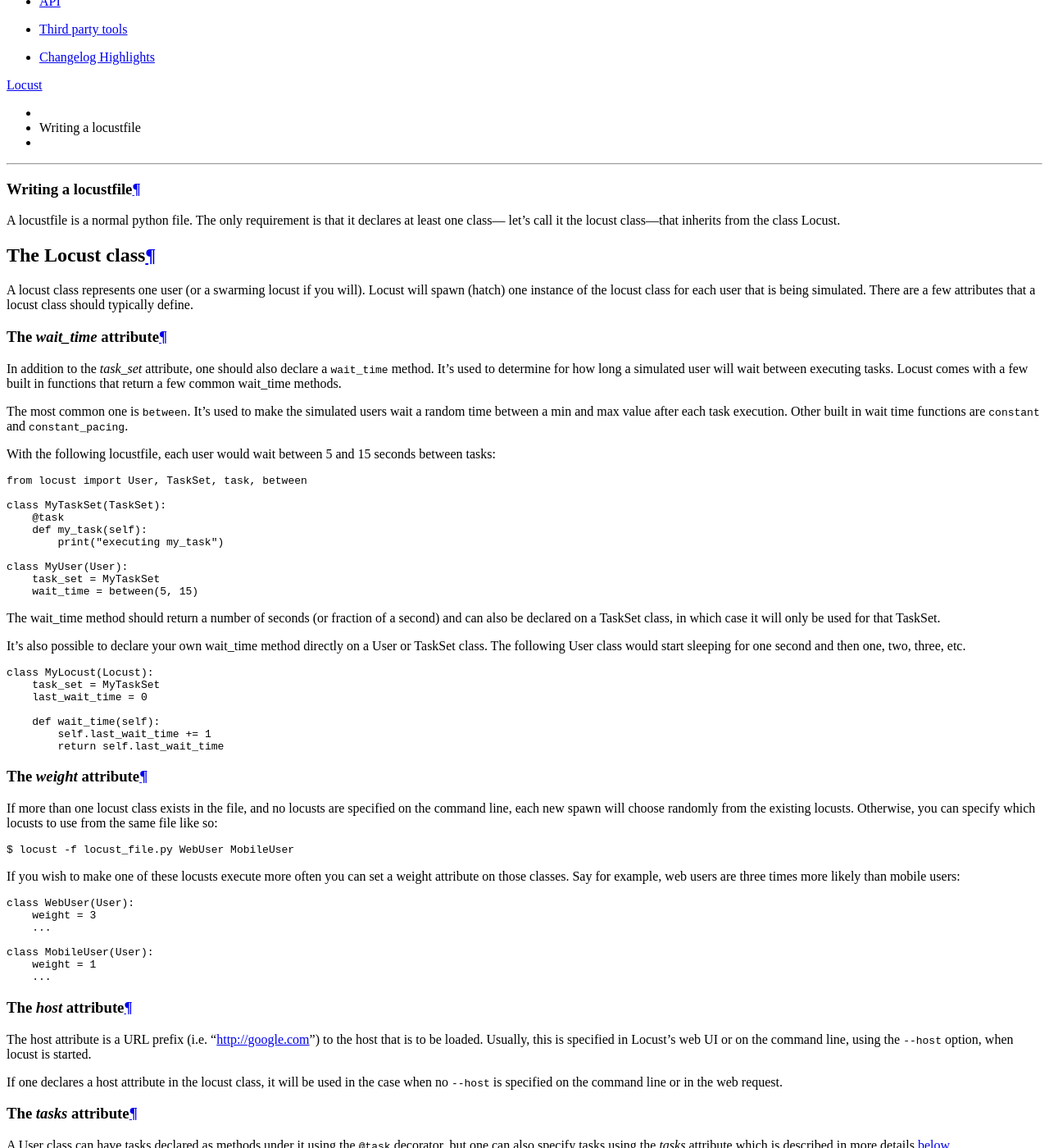
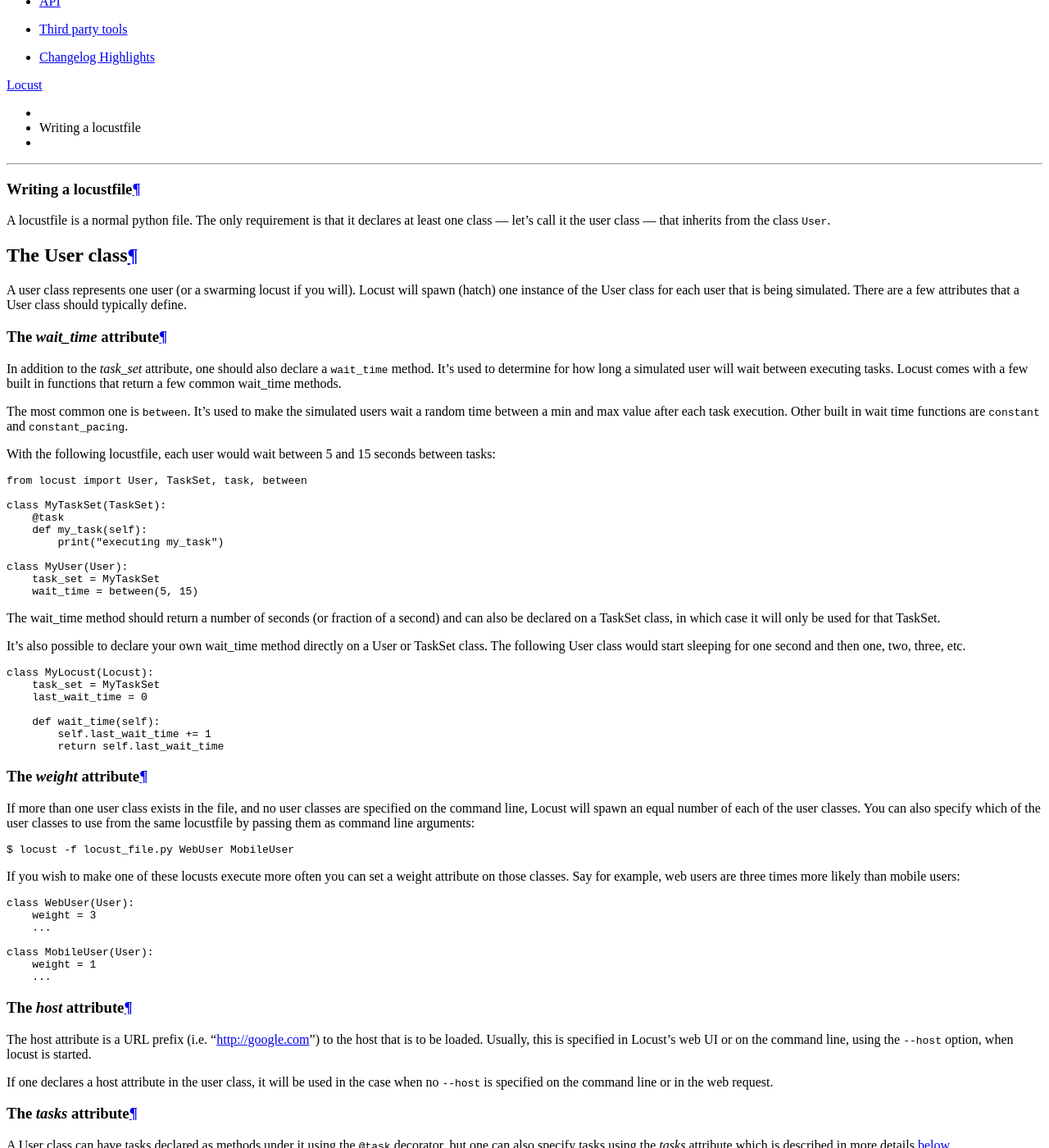
Before and after one commit to locustio/locust, a Sphinx documentation site: the page built from docs/writing-a-locustfile.rst, in a window 1280 px wide and 1400 px high, scrolled down 800 px. Shown: the whole window at 82% size. Built offline with Sphinx 7.4.7 and the Read the Docs theme 2.0.0, drawn with Linux system fonts in a browser that asks for light colours; the version number is read from the project's files by our own code; some of the changed text lies outside the part shown.

Commit message:
A fem more Locust -> User renames

```diff
--- a/docs/testing-other-systems.rst
+++ b/docs/testing-other-systems.rst
@@ -10,7 +10,7 @@
 Sample XML-RPC User client
 ============================
 
-Here is an example of a Locust class, **XmlRpcUser**, which provides an XML-RPC client,
+Here is an example of a User class, **XmlRpcUser**, which provides an XML-RPC client,
 **XmlRpcUser**, and tracks all requests made:
 
 .. literalinclude:: ../examples/custom_xmlrpc_client/xmlrpc_locustfile.py
--- a/docs/writing-a-locustfile.rst
+++ b/docs/writing-a-locustfile.rst
@@ -2,15 +2,15 @@
 Writing a locustfile
 ======================
 
-A locustfile is a normal python file. The only requirement is that it declares at least one class—
-let's call it the locust class—that inherits from the class Locust.
+A locustfile is a normal python file. The only requirement is that it declares at least one class —
+let's call it the user class — that inherits from the class :py:class:`User <locust.core.User>`.
 
-The Locust class
+The User class
 ================
 
-A locust class represents one user (or a swarming locust if you will). Locust will spawn (hatch) one
-instance of the locust class for each user that is being simulated. There are a few attributes that
-a locust class should typically define.
+A user class represents one user (or a swarming locust if you will). Locust will spawn (hatch) one
+instance of the User class for each user that is being simulated. There are a few attributes that
+a User class should typically define.
 
 The *wait_time* attribute
 -------------------------
@@ -61,9 +61,9 @@
 The *weight* attribute
 ----------------------
 
-If more than one locust class exists in the file, and no locusts are specified on the command line,
-each new spawn will choose randomly from the existing locusts. Otherwise, you can specify which locusts
-to use from the same file like so:
+If more than one user class exists in the file, and no user classes are specified on the command line,
+Locust will spawn an equal number of each of the user classes. You can also specify which of the
+user classes to use from the same locustfile by passing them as command line arguments:
 
 .. code-block:: console
 
@@ -90,7 +90,7 @@
 Usually, this is specified in Locust's web UI or on the command line, using the
 :code:`--host` option, when locust is started.
 
-If one declares a host attribute in the locust class, it will be used in the case when no :code:`--host`
+If one declares a host attribute in the user class, it will be used in the case when no :code:`--host`
 is specified on the command line or in the web request.
 
 The *tasks* attribute
```
Also changed, not shown: 1 other file.
